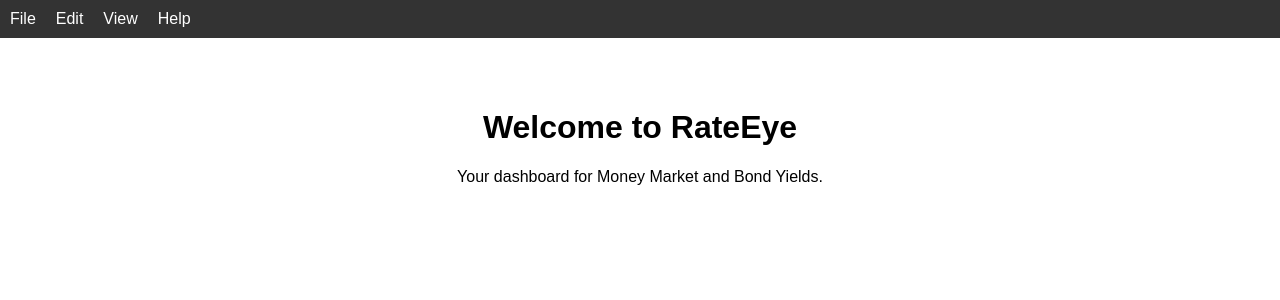
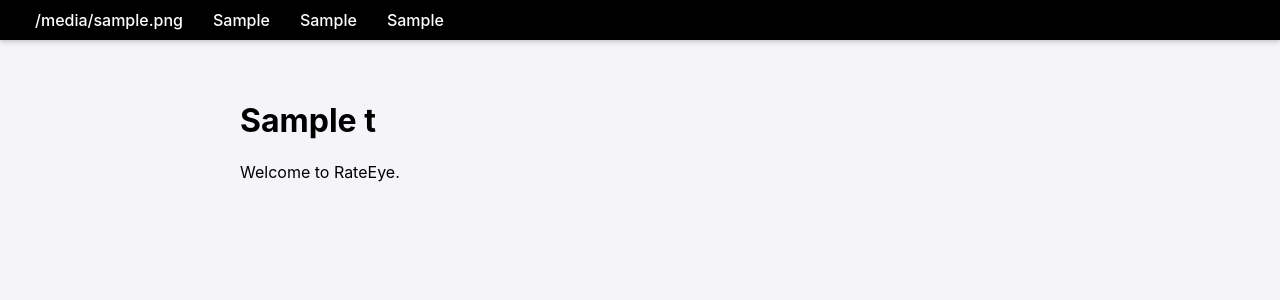
Before and after one commit to pjtallman/RateEye, a FastAPI app: template templates/index.html in a window 1280 px wide. Shown: the top 300 px of the page. Run offline with FastAPI, Linux system fonts and the light colour scheme; the template is opened without the code that fills it: most values are stand-ins (such as "Sample title", 1, 10 or a date in 2020).

Commit message:
feat: added i18n

```diff
--- a/main.py
+++ b/main.py
@@ -2,7 +2,7 @@ import logging
 import os
 import shutil
 from datetime import datetime
-from fastapi import FastAPI, Request, Form
+from fastapi import FastAPI, Request, Form, Header
 from fastapi.responses import HTMLResponse, PlainTextResponse, RedirectResponse
 from fastapi.templating import Jinja2Templates
 from fastapi.staticfiles import StaticFiles
@@ -10,34 +10,29 @@ from sqlalchemy import create_engine, Column, String, Integer
 from sqlalchemy.ext.declarative import declarative_base
 from sqlalchemy.orm import sessionmaker
 
+# Local Imports
+from i18n import get_text
+
 # --- 1. LOGGING ROTATION LOGIC ---
 LOG_DIR = "logs"
 ACTIVE_LOG = os.path.join(LOG_DIR, "RateEye.log")
 
-# Ensure log directory exists
 if not os.path.exists(LOG_DIR):
     os.makedirs(LOG_DIR)
 
 
 def rotate_logs():
-    """Archives the current log if it's the first run of a new day."""
     today_str = datetime.now().strftime("%Y%m%d")
     archive_name = os.path.join(LOG_DIR, f"{today_str}_RateEye.log")
-
     if os.path.exists(ACTIVE_LOG):
-        # If today's archive doesn't exist yet, rotate the current log
         if not os.path.exists(archive_name):
             shutil.copy(ACTIVE_LOG, archive_name)
-            # Clear the active log and start fresh
             with open(ACTIVE_LOG, "w") as f:
                 f.write(f"--- Log Rotated/Started at {datetime.now()} ---\n")
-            print(f"Log archived to {archive_name}")
 
 
-# Perform rotation check immediately upon script execution
 rotate_logs()
 
-# Configure the logger to use the Active Log file
 logging.basicConfig(
     level=logging.INFO,
     format="%(asctime)s - %(levelname)s - %(message)s",
@@ -45,7 +40,7 @@ logging.basicConfig(
 )
 logger = logging.getLogger(__name__)
 
-# --- 2. DATABASE SETUP (SQLAlchemy) ---
+# --- 2. DATABASE SETUP ---
 DATABASE_URL = "sqlite:///./rateeye.db"
 engine = create_engine(DATABASE_URL, connect_args={"check_same_thread": False})
 SessionLocal = sessionmaker(autocommit=False, autoflush=False, bind=engine)
@@ -58,12 +53,10 @@ class Setting(Base):
     value = Column(String)
 
 
-# Create the tables if they don't exist
 Base.metadata.create_all(bind=engine)
 
 
 def get_setting(name: str, default: str):
-    """Utility to fetch a setting value from the DB."""
     db = SessionLocal()
     res = db.query(Setting).filter(Setting.name == name).first()
     db.close()
@@ -72,27 +65,42 @@ def get_setting(name: str, default: str):
 
 # --- 3. APP SETUP ---
 app = FastAPI()
-
-# Mount the static folder so index.html can find style.css
 app.mount("/static", StaticFiles(directory="static"), name="static")
-
-# Initialize templates
 templates = Jinja2Templates(directory="templates")
 
-# --- 4. ROUTES ---
+
+# --- 4. LOCALIZATION FILTERS ---
+def format_num(value, lang_code="en"):
+    try:
+        if lang_code and lang_code.startswith("es"):
+            return (
+                "{:,.2f}".format(float(value))
+                .replace(",", " ")
+                .replace(".", ",")
+                .replace(" ", ".")
+            )
+        return "{:,.2f}".format(float(value))
+    except (ValueError, TypeError):
+        return value
+
+
+templates.env.filters["format_num"] = format_num
+
+# --- 5. ROUTES ---
 
 
 @app.get("/", response_class=HTMLResponse)
-async def read_root(request: Request):
-    logger.info("Accessing Landing Page")
-    return templates.TemplateResponse("index.html", {"request": request})
+async def read_root(request: Request, accept_language: str = Header(None)):
+    t = get_text(accept_language)
+    return templates.TemplateResponse("index.html", {"request": request, "t": t})
 
 
 @app.get("/settings", response_class=HTMLResponse)
-async def settings_page(request: Request):
+async def settings_page(request: Request, accept_language: str = Header(None)):
+    t = get_text(accept_language)
     line_count = get_setting("log_lines", "100")
     return templates.TemplateResponse(
-        "settings.html", {"request": request, "line_count": line_count}
+        "settings.html", {"request": request, "t": t, "line_count": line_count}
     )
 
 
@@ -106,27 +114,21 @@ async def save_settings(log_lines: str = Form(...)):
         db.add(Setting(name="log_lines", value=log_lines))
     db.commit()
     db.close()
-    logger.info(f"Settings updated: log_lines set to {log_lines}")
     return RedirectResponse(url="/", status_code=303)
 
 
 @app.get("/show-log", response_class=PlainTextResponse)
 async def show_log():
-    # Retrieve user preference from DB
     line_limit = int(get_setting("log_lines", "100"))
-
     if os.path.exists(ACTIVE_LOG):
         with open(ACTIVE_LOG, "r") as f:
             lines = f.readlines()
-            # Slice the list to get the last N lines
             content = "".join(lines[-line_limit:])
         return content
     return "No log file found."
 
 
-# --- 5. SERVER START ---
 if __name__ == "__main__":
     import uvicorn
 
-    logger.info("RateEye engine starting up...")
     uvicorn.run(app, host="127.0.0.1", port=8000)
--- a/static/css/style.css
+++ b/static/css/style.css
@@ -1,8 +1,67 @@
-body { font-family: sans-serif; margin: 0; }
-        .navbar { background: #333; color: white; padding: 10px; display: flex; gap: 20px; }
-        .menu-item { cursor: pointer; position: relative; display: inline-block; }
-        .dropdown { display: none; position: absolute; background: #f9f9f9; color: black; min-width: 160px; box-shadow: 0px 8px 16px 0px rgba(0,0,0,0.2); z-index: 1; }
-        .menu-item:hover .dropdown { display: block; }
-        .dropdown div { padding: 12px 16px; border-bottom: 1px solid #ddd; }
-        .dropdown div:hover { background-color: #f1f1f1; }
-        .content { padding: 50px; text-align: center; }
+body {
+    font-family: -apple-system, BlinkMacSystemFont, "Segoe UI", Roboto, Helvetica, Arial, sans-serif;
+    margin: 0;
+    padding: 0;
+    background-color: #f4f4f9;
+}
+
+.menu-bar {
+    background-color: #000000;
+    color: #ffffff;
+    display: flex;
+    padding: 0 20px; /* Vertical padding handled by items */
+    align-items: stretch; /* Stretch items to full height */
+    box-shadow: 0 2px 5px rgba(0,0,0,0.2);
+    height: 40px;
+}
+
+.menu-item {
+    position: relative;
+    padding: 0 15px;
+    cursor: pointer;
+    font-weight: 500;
+    display: flex;
+    align-items: center;
+}
+
+.menu-item:hover {
+    background-color: #333333;
+}
+
+/* THE FIX: Bridge the gap between menu and dropdown */
+.dropdown {
+    display: none;
+    position: absolute;
+    top: 100%; /* Directly below the menu-item */
+    left: 0;
+    background-color: #ffffff;
+    color: #000000;
+    min-width: 180px;
+    box-shadow: 0 8px 16px rgba(0,0,0,0.2);
+    z-index: 1000;
+    border-radius: 0 0 4px 4px;
+    /* No margin-top here so there is no gap */
+}
+
+.dropdown div {
+    padding: 10px 15px;
+    border-bottom: 1px solid #eee;
+    font-size: 14px;
+    color: #333;
+    white-space: nowrap;
+}
+
+.dropdown div:hover {
+    background-color: #f1f1f1;
+}
+
+/* Ensure hover state persists when moving to dropdown */
+.menu-item:hover .dropdown {
+    display: block;
+}
+
+.content {
+    padding: 40px;
+    max-width: 800px;
+    margin: 0 auto;
+}
--- a/templates/index.html
+++ b/templates/index.html
@@ -1,44 +1,44 @@
 <!DOCTYPE html>
-<html lang="en">
+<html>
 <head>
-    <meta charset="UTF-8">
-    <title>RateEye - Yield Tracker</title>
     <link rel="stylesheet" href="/static/css/style.css">
+    <title>{{ t.title }}</title>
 </head>
 <body>
-
-<div class="navbar">
-    <div class="menu-item">File
+    <div class="menu-bar">
+        <div class="menu-item">{{ t.menu_file }}
             <div class="dropdown">
-            <div>Add Tickers</div>
-            <div>Edit Tickers</div>
-            <div onclick="window.location.href='/settings'">Settings</div>
+                <div>{{ t.item_add }}</div>
+                <div>{{ t.item_edit_tickers }}</div>
+                <div onclick="window.location.href='/settings'">{{ t.item_settings }}</div>
             </div>
         </div>
-    <div class="menu-item">Edit
+
+        <div class="menu-item">{{ t.menu_edit }}
             <div class="dropdown">
-            <div>Cut</div>
-            <div>Copy</div>
-            <div>Paste</div>
+                <div>{{ t.item_cut }}</div>
+                <div>{{ t.item_copy }}</div>
+                <div>{{ t.item_paste }}</div>
             </div>
         </div>
-    <div class="menu-item">View
+
+        <div class="menu-item">{{ t.menu_view }}
             <div class="dropdown">
-            <div>Current Rates</div>
+                <div onclick="location.reload()">{{ t.item_refresh }}</div>
             </div>
         </div>
-    <div class="menu-item">Help
+
+        <div class="menu-item">{{ t.menu_help }}
             <div class="dropdown">
-            <div onclick="window.open('/show-log', '_blank')">Show Log</div>
-            <div>About</div>
+                <div onclick="window.open('/show-log', '_blank')">{{ t.item_show_log }}</div>
+                <div>{{ t.item_about }}</div>
             </div>
         </div>
     </div>
 
     <div class="content">
-    <h1>Welcome to RateEye</h1>
-    <p>Your dashboard for Money Market and Bond Yields.</p>
+        <h1>{{ t.title }}</h1>
+        <p>Welcome to RateEye.</p>
     </div>
-
 </body>
 </html>
```
Also changed, not shown: i18n.py (added, +26 -0 lines), templates/settings.html (+5 -5 lines), translations.json (added, +42 -0 lines). Lines whose indentation alone changed are shown as unchanged.
